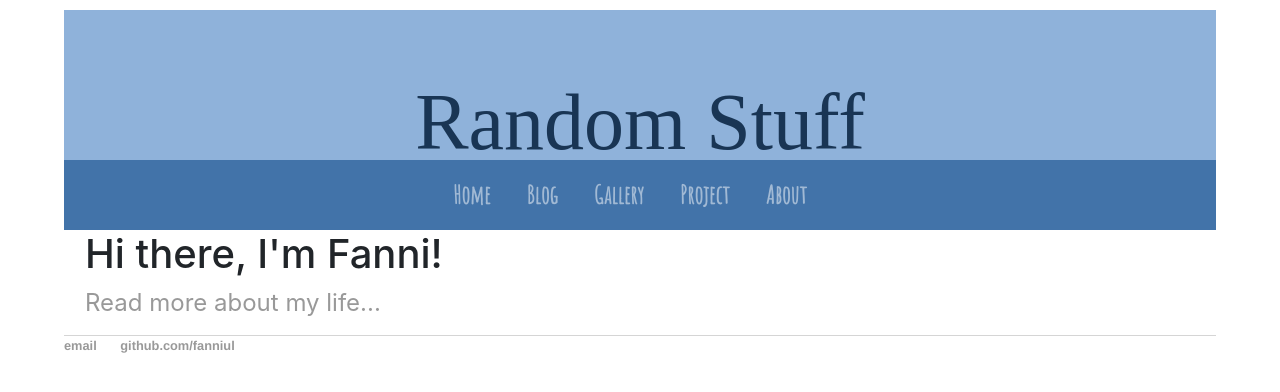
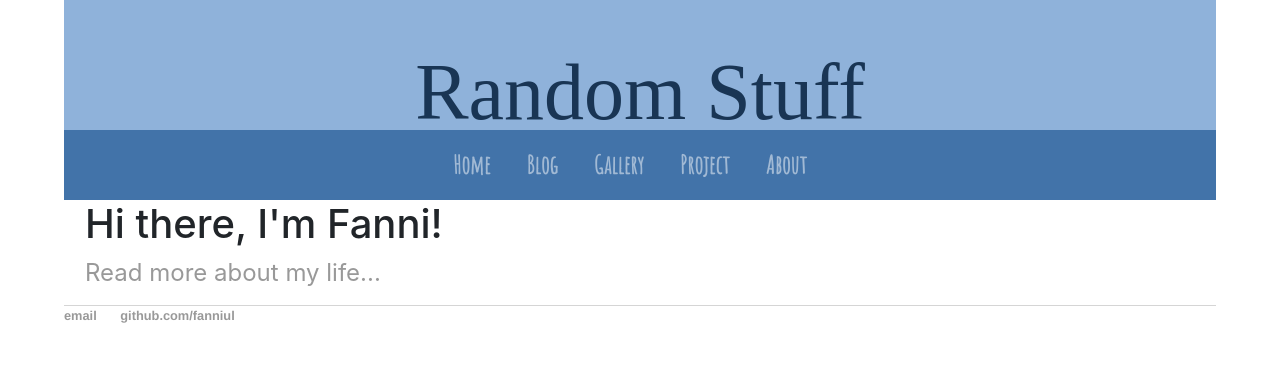
Before and after one commit to fanniul/fanniul.github.io, a Jekyll site: the page built from index.html, in a window 1280 px wide. Shown: the top 392 px of the page. Built offline with Jekyll 4.4.1, drawn with Linux system fonts in a browser that asks for light colours; some web fonts are replaced.

Commit message:
Update default.html

```diff
--- a/_layouts/default.html
+++ b/_layouts/default.html
@@ -19,7 +19,7 @@
 
 		<body>
 			<!-- Header -->
-			<div class="jumbotron jumbotron-fluid text-center bg-lightblue" style="margin-bottom:0; margin-top:0; height: 150px;">
+			<div class="jumbotron jumbotron-fluid text-center bg-lightblue" style="margin-bottom:0; margin-top:-30px; height: 150px;">
 			  <h1 class="p-t-0 m-t-0" style="font-family: Sophia;font-size: 80px;color:#193554;margin-top:0;margin-bottom:20px;" >Random Stuff</h1>
 			</div>
 			<!-- Nav Bar -->
```
